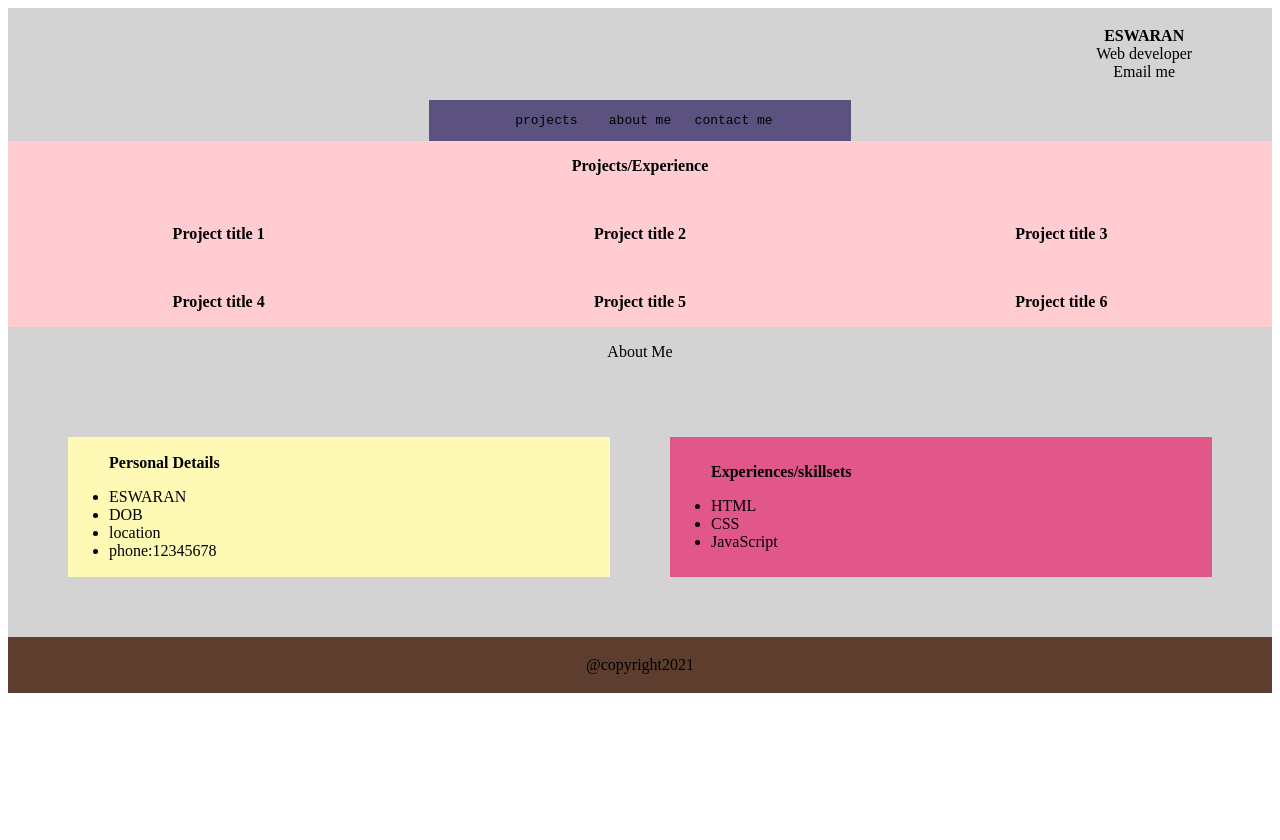
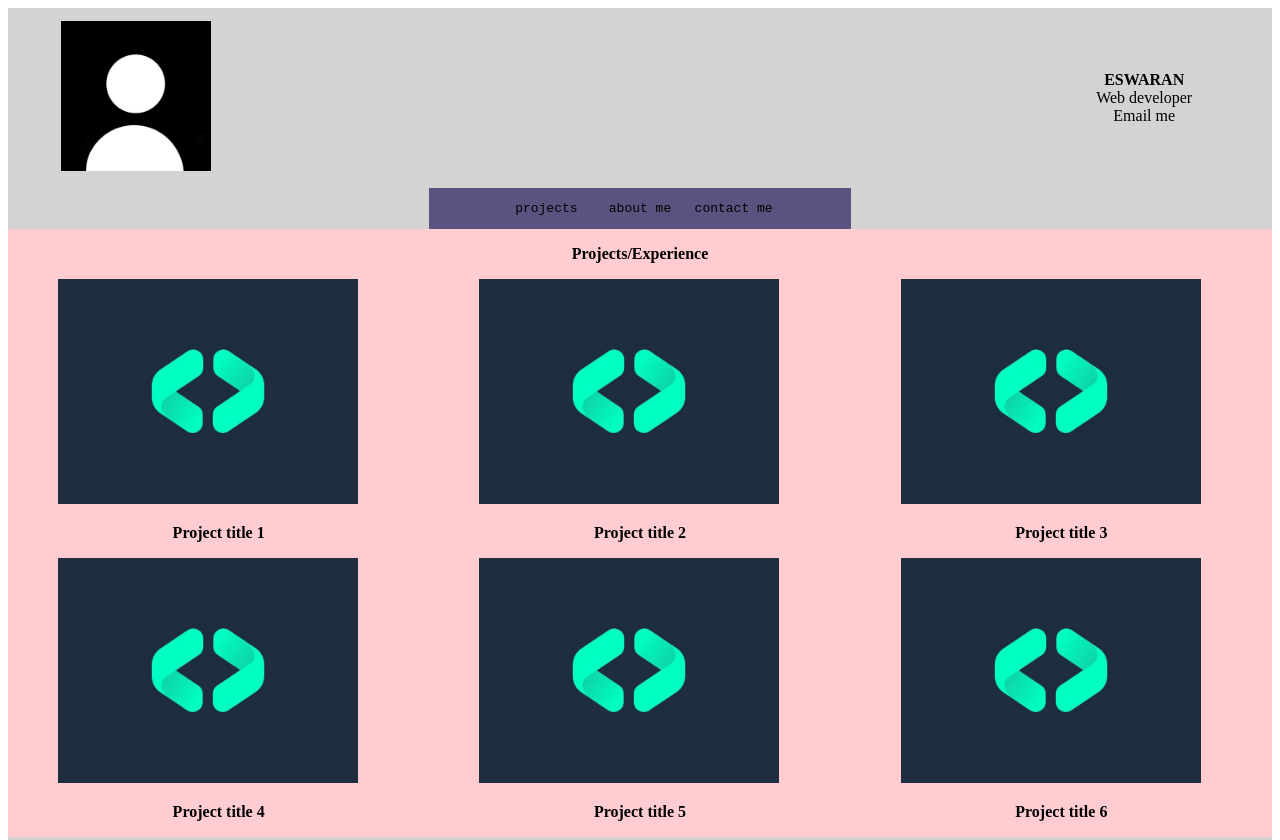
Before and after one commit to Eswaran-chinna/Eswaran-chinna, a plain HTML site: page intex.html in a window 1280 px wide. Shown: the top 840 px of the page. Before the commit the page ends 800 px from the top, so only its background shows below. Drawn offline with Linux system fonts and the light colour scheme.

Commit message:
Update intex.html

```diff
--- a/intex.html
+++ b/intex.html
@@ -6,7 +6,7 @@
         <table width="100%" border="0" cellspacing="100%" cellpadding="" bgcolor="lightgrey">
             <tbody><tr>
                 <td width="80%">
-                 <img src="./assignment-1-final_files/profile.jpeg" alt="" width="150" hspace="50" vspace="10">
+                 <img src="./images/profile.jpeg" alt="" width="150" hspace="50" vspace="10">
 
                 </td>
                 <td align="center" width="20%" cellspacing="0" valign="middle">
@@ -41,17 +41,17 @@
        <table width="100%" border="0" cellspacing="0" cellpadding="0" bgcolor="#FFCCD2">
            <tbody><tr>
                <td>
-                   <img src="./assignment-1-final_files/project.jpeg" alt="" width="300" hspace="50" vspace="0">
+                   <img src="./images/project.jpeg" alt="" width="300" hspace="50" vspace="0">
                    <p align="center"><strong> Project title 1 </strong> </p>
 
                </td>
                <td>
-                   <img src="./assignment-1-final_files/project.jpeg" alt="" width="300" hspace="50" vspace="0">
+                   <img src="./images/project.jpeg" alt="" width="300" hspace="50" vspace="0">
                    <p align="center"><strong> Project title 2 </strong> </p>
 
                </td>
                <td>
-                   <img src="./assignment-1-final_files/project.jpeg" alt="" width="300" hspace="50">
+                   <img src="./images/project.jpeg" alt="" width="300" hspace="50">
                    <p align="center"><strong> Project title 3 </strong> </p>
 
                </td>
@@ -60,17 +60,17 @@
        <table width="100%" border="0" cellspacing="0" cellpadding="0" bgcolor="#FFCCD2">
         <tbody><tr>
             <td cellspacing="20">
-                <img src="./assignment-1-final_files/project.jpeg" alt="" width="300" hspace="50" vspace="0">
+                <img src="./images/project.jpeg" alt="" width="300" hspace="50" vspace="0">
                 <p align="center"><strong> Project title 4 </strong> </p>
 
             </td>
             <td>
-                <img src="./assignment-1-final_files/project.jpeg" alt="" width="300" hspace="50">
+                <img src="./images/project.jpeg" alt="" width="300" hspace="50">
                 <p align="center"><strong> Project title 5 </strong> </p>
 
             </td>
             <td>
-                <img src="./assignment-1-final_files/project.jpeg" alt="" width="300" hspace="50">
+                <img src="./images/project.jpeg" alt="" width="300" hspace="50">
                 <p align="center"><strong> Project title 6 </strong> </p>
 
             </td>
```
